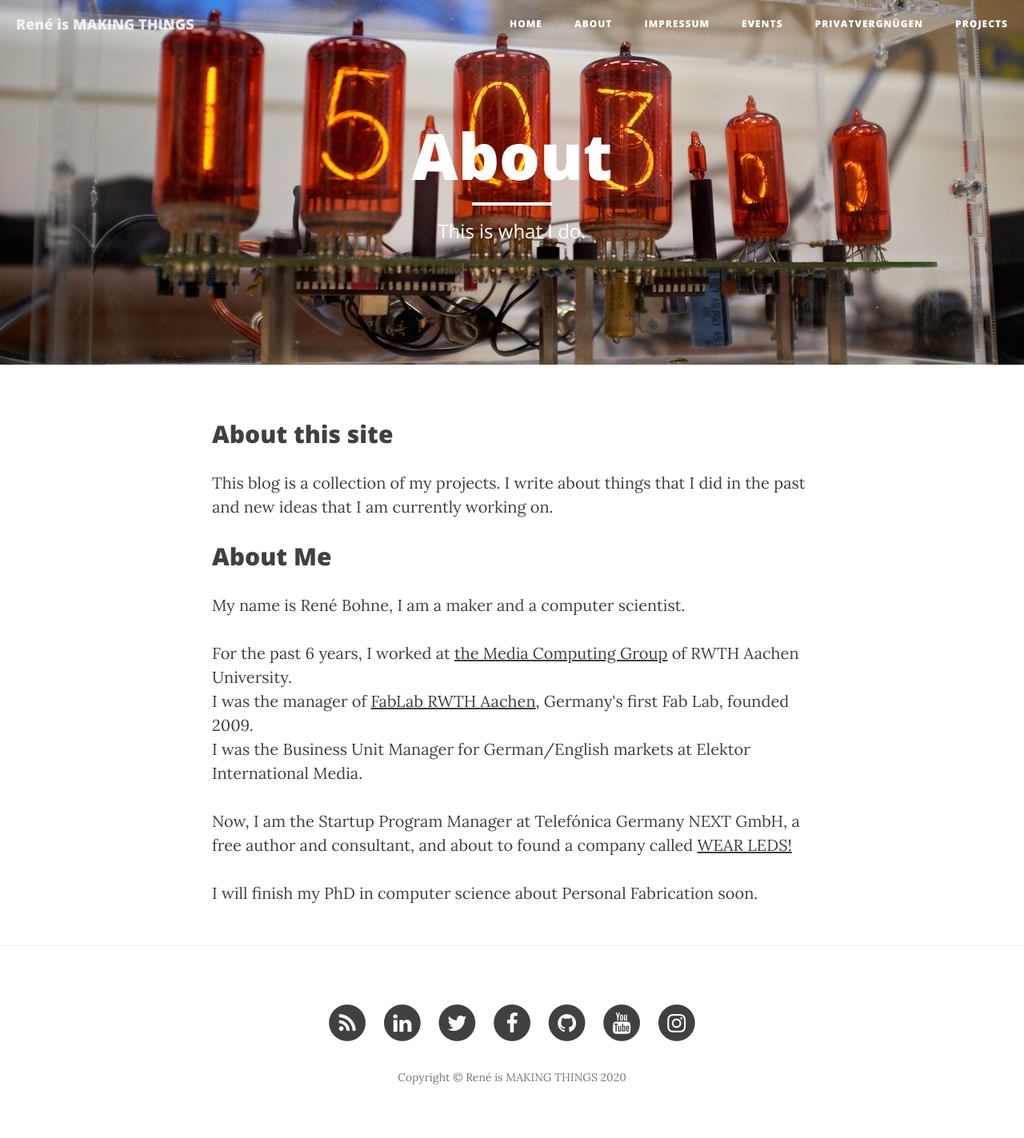
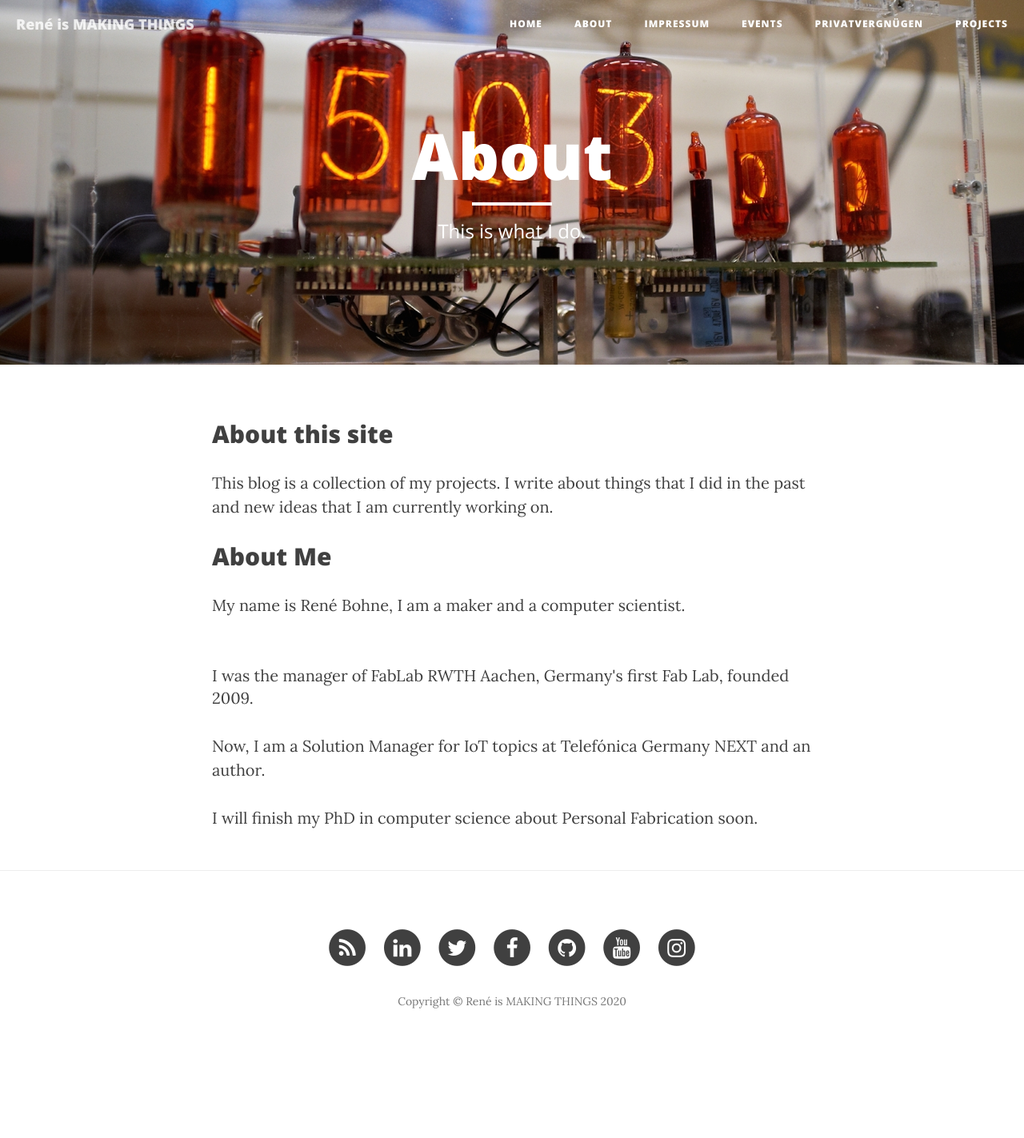
Before and after one commit to renebohne/renebohne.github.io, a Jekyll site: the page built from about.html, in a window 1280 px wide. Shown: the whole page at 80% size. Built offline with Jekyll 4.4.1, drawn with Linux system fonts in a browser that asks for light colours; nearby versions of some CDN libraries; after the commit the page ends 1328 px from its top, so only the background shows below that.

Commit message:
Update about.html

```diff
--- a/about.html
+++ b/about.html
@@ -16,10 +16,8 @@ header-img: "img/about-bg.jpg"
 <h2>About Me</h2>
 <div itemscope itemtype="http://data-vocabulary.org/Person">
 <p>My name is <span itemprop="name">René Bohne</span>, I am a maker and a <span itemprop="title">computer scientist</span>.</p>
-<p>For the past 6 years, I worked at <a href="http://hci.rwth-aachen.de">the Media Computing Group</a> of <span itemprop="affiliation">RWTH Aachen University</span>.
 <br>I was the manager of <a href=http://fablab.rwth-aachen.de>FabLab RWTH Aachen</a>, Germany's first Fab Lab, founded 2009.
-<br>I was the Business Unit Manager for German/English markets at Elektor International Media.
 </p>
-<p>Now, I am the Startup Program Manager at Telefónica Germany NEXT GmbH, a free author and consultant, and about to found a company called <a href="http://www.wear-leds.com" target="_blank">WEAR LEDS!</a></p>
+<p>Now, I am a Solution Manager for IoT topics at Telefónica Germany NEXT and an author.
 <p>I will finish my PhD in computer science about Personal Fabrication soon.</p>
 </div>
```
